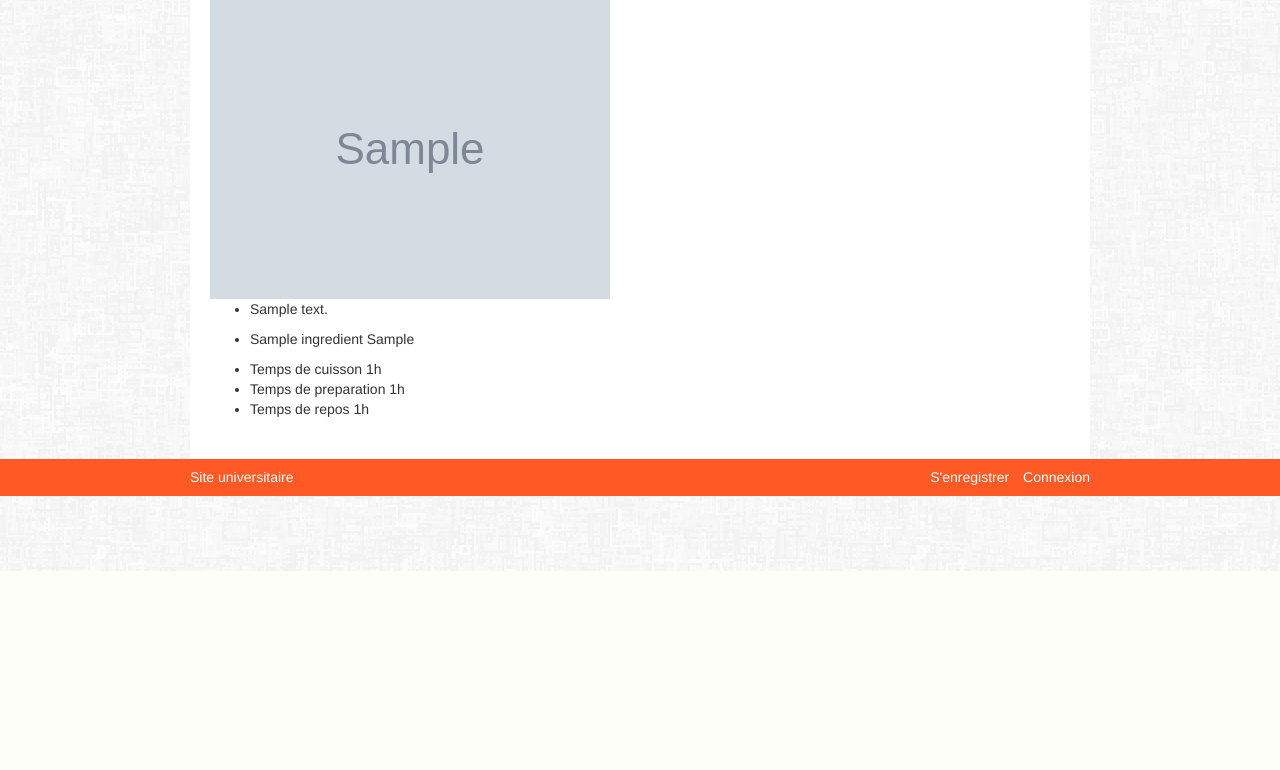
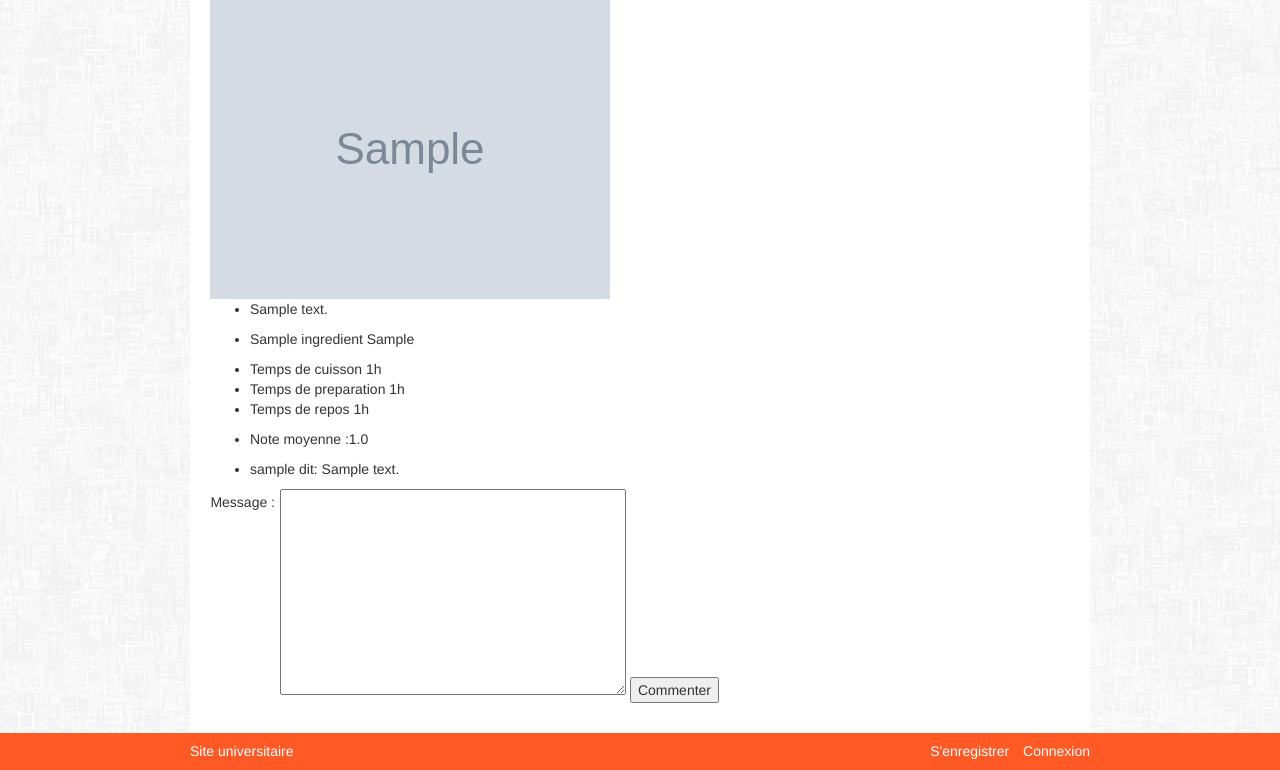
Before and after one commit to wicekvince/cuisinebis, a Django app: page /recette/1/ in a window 1280 px wide. Shown: the part 229-999 px from the top of the page. Before the commit the page ends 725 px from the top, so only its background shows below. Run offline with Django 3.2, Linux system fonts and the light colour scheme; tables that the repository leaves empty hold one stand-in row (values such as "Sample post"); grey boxes marked "Sample" are stand-in pictures; parts of the project's set-up code (start-up, migrations or seed data) failed here and were passed over; some libraries are stand-ins or nearby versions.

Commit message:
Merge branch 'master' of C:\Users\Tim\PycharmProjects\cuisine with conflicts.

```diff
--- a/recette/forms.py
+++ b/recette/forms.py
@@ -1,5 +1,5 @@
 from django import forms
-from .models import Recette, Etape, Ingredient
+from .models import Recette, Etape, Ingredient , Note, Commentaire
 from django.forms.models import inlineformset_factory
 from django.contrib.auth.forms import UserCreationForm
 from django.contrib.auth.models import User
@@ -20,6 +20,16 @@ class IngredientForm(forms.ModelForm):
 
 RecetteIngredientFormset = inlineformset_factory(Recette, Ingredient)
 
+
+class NoteForm(forms.ModelForm):
+    class Meta:
+        model = Note
+        fields = ['note']
+
+class CommentaireForm(forms.ModelForm):
+    class Meta:
+        model = Commentaire
+        fields = ['message']
 
 class TestForm(forms.Form):
     nom = forms.CharField(max_length=100)
--- a/recette/templates/recette/affiche-recette.html
+++ b/recette/templates/recette/affiche-recette.html
@@ -41,4 +41,41 @@
         </ul>
     </div>
 
+
+    <div class="note">
+        <ul>
+                <li> Note moyenne :{{ note.note__avg }}  </li>
+
+        </ul>
+    </div>
+    <div class="commentaire">
+        <ul>
+            {% for com in commentaires %}
+                <li> {{ com.user }} dit:
+                 {{ com.message }}  </li>
+            {% endfor %}
+        </ul>
+    </div>
+
+    <div class="form_note">
+    {% if form_note %}
+         <form action="/" method="post">
+        {{ form_note }}
+        {% csrf_token %}
+         <input type="submit" value="Noter">
+        </form>
+    {% endif %}
+    </div>
+
+    <div class="form_com">
+    {% if form_com %}
+        <form action="/" method="post">
+        {{ form_com }}
+        {% csrf_token %}
+         <input type="submit" value="Commenter">
+        </form>
+    {% else %}
+        Vous avez déjà voté !
+    {% endif %}
+    </div>
 {% endblock %}
--- a/recette/views.py
+++ b/recette/views.py
@@ -1,16 +1,16 @@
 from django.shortcuts import render, redirect
 from django.contrib.auth.models import User
 from django.contrib.auth.forms import UserCreationForm
-from .forms import RecetteForm,EtapeForm,RegistrationForm,IngredientForm
-from .models import Ingredient,  Etape,  Photo,  Recette, Type
+from .forms import RecetteForm,EtapeForm,RegistrationForm,IngredientForm, CommentaireForm, NoteForm
+from .models import Ingredient,  Etape,  Photo,  Recette, Note, Commentaire
 from django import template
 from django.core.paginator import Paginator, EmptyPage, PageNotAnInteger
 import pprint
 from django.forms.models import inlineformset_factory
 from django.forms.formsets import formset_factory
+from django.db.models import Avg
 
 TYPE_CHOICES = ['1','2','3','4'];
-
 
 def index(request):
 
@@ -25,6 +25,7 @@ def index(request):
     contexte = {
         'recettes': recettes,
         'nb' : nb
+
     }
     return render(request, 'recette/index.html', contexte)
 
@@ -46,15 +47,41 @@ def register(request):
     return render(request, 'registration/register.html', contexte)
 
 def recette(request, id):
+
+    if (request.method == 'POST'):
+        com_form = CommentaireForm(request.POST)
+        note_form = NoteForm(request.POST)
+        #add default user and recette TODO
+        note_form.user = 1
+        note_form.recette = id
+        com_form.user = 1
+        com_form.recette = id
+        if com_form.is_valid():
+            com_form.save()
+        if note_form.is_valid():
+            note_form.save()
+
+
     recette = Recette.objects.get(id=id)
     etapes = Etape.objects.filter(recette=id)
     ingredients = Ingredient.objects.filter(recette=id)
     photos = Photo.objects.filter(recette=id)
+    note = Note.objects.filter(recette=id).aggregate(Avg('note'))
+    noted = Note.objects.filter(recette=id).count()
+    form_note = ''
+    if noted == 0:
+        form_note = NoteForm();
+    commentaires = Commentaire.objects.filter(recette=id)
+    form_com = CommentaireForm();
     contexte = {
         'recette'    : recette,
         'etapes'     : etapes,
         'ingredients': ingredients,
         'photos'     : photos,
+        'note'     : note,
+        'commentaires'     : commentaires,
+        'form_note': form_note,
+        'form_com': form_com,
     }
     return render(request, 'recette/affiche-recette.html', contexte)
 
@@ -83,6 +110,7 @@ def nouvelleRecette(request):
     return render(request, 'recette/nouvelle-recette.html', contexte)
 
 def search(request):
+
     query = request.GET.get('search_query')
     orderby = ''
     orderway = ''
@@ -113,12 +141,3 @@ def search(request):
         'results' : results
     }
     return render(request, 'search/search_result.html', contexte)
-
-
-def mes_recettes(request):
-    if request.user.is_authenticated():
-        results = Recette.objects.filter(user_id=request.user.id)
-    contexte = {
-        'results': results
-    }
-    return render(request, 'recette/mes_recettes.html', contexte)
```
